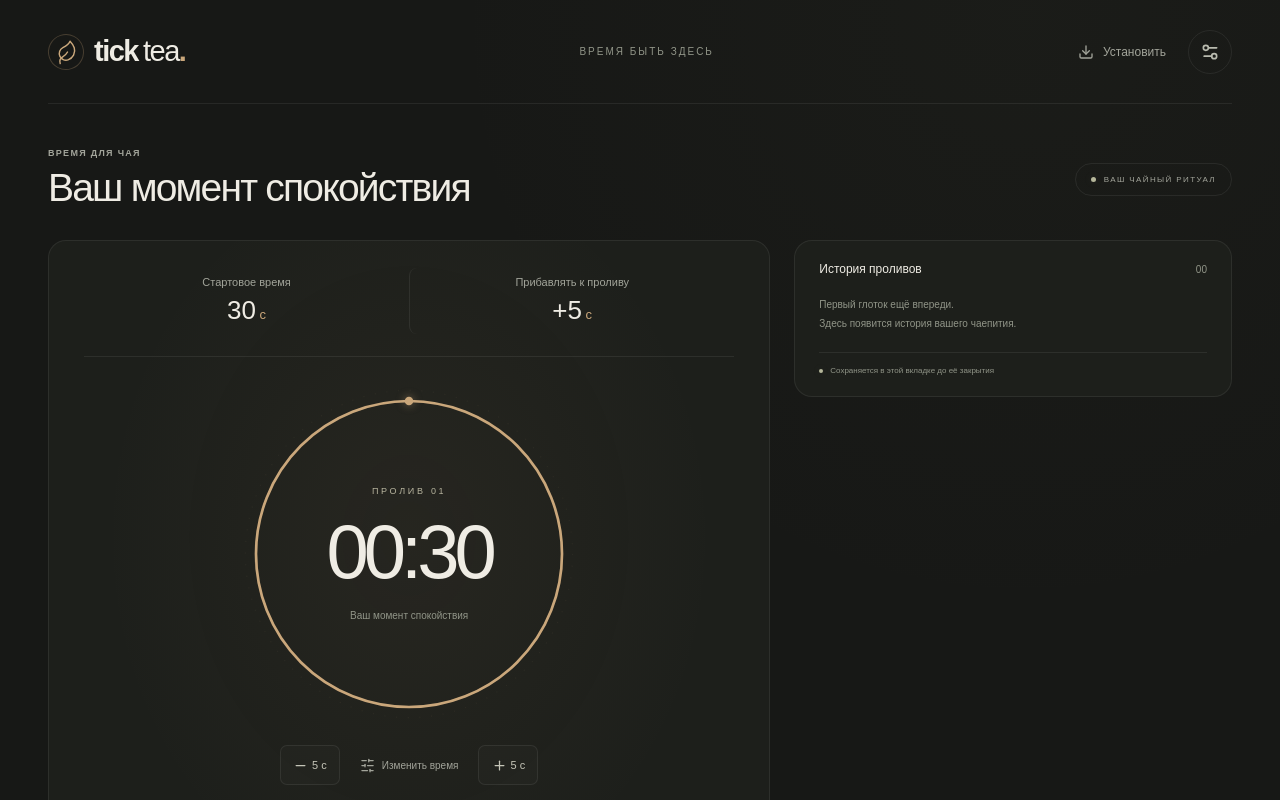
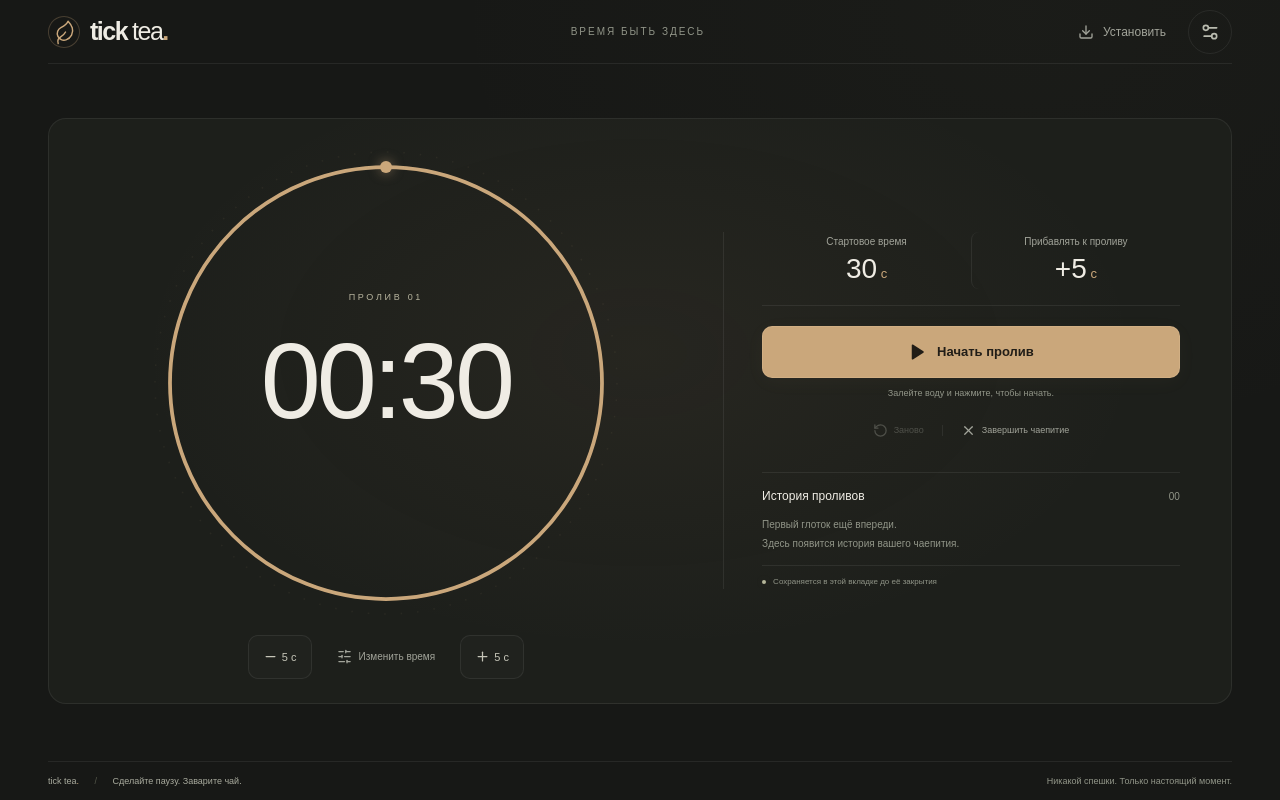
Before and after one commit to sskifskii/tick-tea, a React (Vite) app: page / in a window 1280 px wide. Shown: the top 800 px of the page. Built offline with nearby package versions, Linux system fonts and the light colour scheme; a web font is replaced by a local one.

Commit message:
Fit desktop timer interface on one screen

```diff
--- a/src/components/Brewing.tsx
+++ b/src/components/Brewing.tsx
@@ -65,48 +65,12 @@ export function Brewing({
       exit={{ opacity: 0, y: -8 }}
       transition={{ duration: 0.3 }}
     >
-      <div className="brew-heading">
-        <div>
-          <div className="eyebrow">ВРЕМЯ ДЛЯ ЧАЯ</div>
-          <h1 ref={heading} tabIndex={-1}>
-            Ваш момент спокойствия
+      <h1 ref={heading} tabIndex={-1} className="sr-only">
+        Таймер заваривания
       </h1>
-        </div>
-        <span className="session-badge">
-          <span className="status-dot" /> ВАШ ЧАЙНЫЙ РИТУАЛ
-        </span>
-      </div>
       <div className="brew-layout">
         <section className="brew-main" aria-label="Таймер заваривания">
-          <div className="timer-parameters">
-            <button
-              disabled={!canEdit}
-              onClick={() => {
-                setPrecise(String(session.duration));
-                setDialog("time");
-              }}
-            >
-              <span>
-                {session.infusion === 1 ? "Стартовое время" : "Текущий пролив"}
-              </span>
-              <strong>
-                {session.duration}
-                <small> с</small>
-              </strong>
-            </button>
-            <button
-              onClick={() => {
-                setPrecise(String(session.increment));
-                setDialog("increment");
-              }}
-            >
-              <span>Прибавлять к проливу</span>
-              <strong>
-                +{session.increment}
-                <small> с</small>
-              </strong>
-            </button>
-          </div>
+          <div className="timer-stage">
             <Timer session={session} />
             <div
               className={`quick-adjust ${canEdit ? "" : "quick-adjust--locked"}`}
@@ -144,6 +108,39 @@ export function Brewing({
                 }
               >
                 <Plus size={15} />5 с
+              </button>
+            </div>
+          </div>
+          <div className="brew-panel">
+            <div className="timer-parameters">
+              <button
+                disabled={!canEdit}
+                onClick={() => {
+                  setPrecise(String(session.duration));
+                  setDialog("time");
+                }}
+              >
+                <span>
+                  {session.infusion === 1
+                    ? "Стартовое время"
+                    : "Текущий пролив"}
+                </span>
+                <strong>
+                  {session.duration}
+                  <small> с</small>
+                </strong>
+              </button>
+              <button
+                onClick={() => {
+                  setPrecise(String(session.increment));
+                  setDialog("increment");
+                }}
+              >
+                <span>Прибавлять к проливу</span>
+                <strong>
+                  +{session.increment}
+                  <small> с</small>
+                </strong>
               </button>
             </div>
             <div className="timer-controls">
@@ -187,8 +184,7 @@ export function Brewing({
                 </button>
               </div>
             </div>
-        </section>
-        <aside className="brew-sidebar">
+
             <section className="history" aria-labelledby="history-title">
               <div className="history-heading">
                 <h2 id="history-title">История проливов</h2>
@@ -220,7 +216,8 @@ export function Brewing({
                 закрытия
               </div>
             </section>
-        </aside>
+          </div>
+        </section>
       </div>
       {(dialog === "time" || dialog === "increment") && (
         <Modal
--- a/src/components/Timer.tsx
+++ b/src/components/Timer.tsx
@@ -90,9 +90,7 @@ export function Timer({ session }: { session: Session }) {
             <>
               <span className="breathing-dot" /> Чай раскрывается
             </>
-          ) : (
-            "Ваш момент спокойствия"
-          )}
+          ) : null}
         </div>
       </div>
     </div>
--- a/src/styles.css
+++ b/src/styles.css
@@ -1092,6 +1092,200 @@ h1:focus {
 .brew-sidebar {
   display: block;
 }
+/* Общая карточка: крупный циферблат и отдельная колонка управления. */
+.timer-stage,
+.brew-panel {
+  display: contents;
+}
+.brew-main > .timer-stage > .timer {
+  order: 1;
+}
+.brew-main > .timer-stage > .quick-adjust {
+  order: 2;
+}
+.brew-panel > .timer-controls {
+  order: 3;
+}
+.brew-panel > .history {
+  order: 4;
+  width: 100%;
+  margin-top: 20px;
+}
+.brew-layout {
+  display: block;
+}
+.brew-heading h1 {
+  margin: -1px;
+}
+@media (min-width: 761px) {
+  .app-shell {
+    display: flex;
+    flex-direction: column;
+  }
+  .site-header {
+    height: 64px;
+    flex-shrink: 0;
+  }
+  .brand {
+    font-size: 25px;
+  }
+  .brand-mark {
+    width: 32px;
+    height: 32px;
+  }
+  #main-content {
+    flex: 1;
+    display: flex;
+    align-items: center;
+  }
+  .brewing {
+    padding-top: 16px;
+    padding-bottom: 20px;
+  }
+  .brew-heading {
+    margin: 0 0 16px;
+  }
+  .session-badge {
+    padding: 8px 12px;
+  }
+  .brew-layout {
+    margin-bottom: 0;
+  }
+  .brew-main {
+    display: grid;
+    grid-template-columns: minmax(0, 1.25fr) minmax(280px, 1fr);
+    align-items: center;
+    gap: clamp(24px, 4vw, 64px);
+    padding: 24px clamp(24px, 4vw, 56px);
+  }
+  .timer-stage {
+    display: flex;
+    flex-direction: column;
+    align-items: center;
+    min-width: 0;
+  }
+  .timer {
+    width: min(100%, clamp(260px, calc(100dvh - 306px), 480px));
+    margin-top: 0;
+    container-type: inline-size;
+  }
+  .timer-digits {
+    font-size: clamp(64px, 23cqi, 108px);
+    letter-spacing: -4px;
+  }
+  .timer-caption {
+    font-size: 11px;
+  }
+  .quick-adjust {
+    gap: 12px;
+    margin: 12px 0 0;
+  }
+  .quick-adjust > button {
+    min-height: 44px;
+    min-width: 64px;
+    border-radius: 10px;
+  }
+  .quick-adjust > button.time-edit {
+    padding-inline: 12px;
+  }
+  .brew-panel {
+    display: flex;
+    flex-direction: column;
+    gap: 20px;
+    min-width: 0;
+    border-left: 1px solid var(--border);
+    padding-left: clamp(24px, 3vw, 40px);
+  }
+  .timer-parameters {
+    padding-bottom: 16px;
+  }
+  .timer-parameters button {
+    padding: 4px 8px;
+  }
+  .timer-parameters span {
+    font-size: 10px;
+    margin-bottom: 6px;
+  }
+  .timer-parameters strong {
+    font-size: 28px;
+  }
+  .timer-controls {
+    width: 100%;
+  }
+  .timer-controls > .primary-button {
+    min-height: 52px;
+    padding-block: 12px;
+  }
+  .under-button {
+    margin-top: 8px;
+  }
+  .secondary-controls {
+    margin-top: 4px;
+    gap: 18px;
+  }
+  .brew-panel > .history {
+    margin-top: 0;
+    padding: 16px 0 0;
+    border: 0;
+    border-top: 1px solid var(--border);
+    border-radius: 0;
+    background: none;
+  }
+  .history-empty {
+    padding-block: 12px;
+  }
+  .history ol {
+    max-height: 96px;
+  }
+  .history-foot {
+    padding-top: 10px;
+    line-height: 1.6;
+  }
+  .site-footer {
+    padding-block: 14px max(14px, env(safe-area-inset-bottom));
+  }
+}
+@media (min-width: 761px) and (max-height: 700px) {
+  .site-header {
+    height: 56px;
+  }
+  .brewing {
+    padding-block: 10px 16px;
+  }
+  .brew-heading {
+    margin-bottom: 12px;
+  }
+  .brew-main {
+    padding-block: 16px;
+  }
+  .brew-panel {
+    gap: 12px;
+  }
+  .timer-parameters {
+    padding-bottom: 12px;
+  }
+  .timer-parameters strong {
+    font-size: 24px;
+  }
+  .timer-controls > .primary-button {
+    min-height: 48px;
+  }
+  .secondary-controls {
+    margin-top: 0;
+  }
+  .secondary-controls > button {
+    min-height: 36px;
+  }
+  .history ol {
+    max-height: 72px;
+  }
+  .history-empty {
+    padding-block: 10px;
+  }
+  .site-footer {
+    padding-block: 10px max(10px, env(safe-area-inset-bottom));
+  }
+}
 @media (max-width: 480px) {
   .brewing {
     padding-top: 12px;
```
Also changed, not shown: 1 other file (tests, documents, lock files or other folders). Lines whose indentation alone changed are shown as unchanged.
